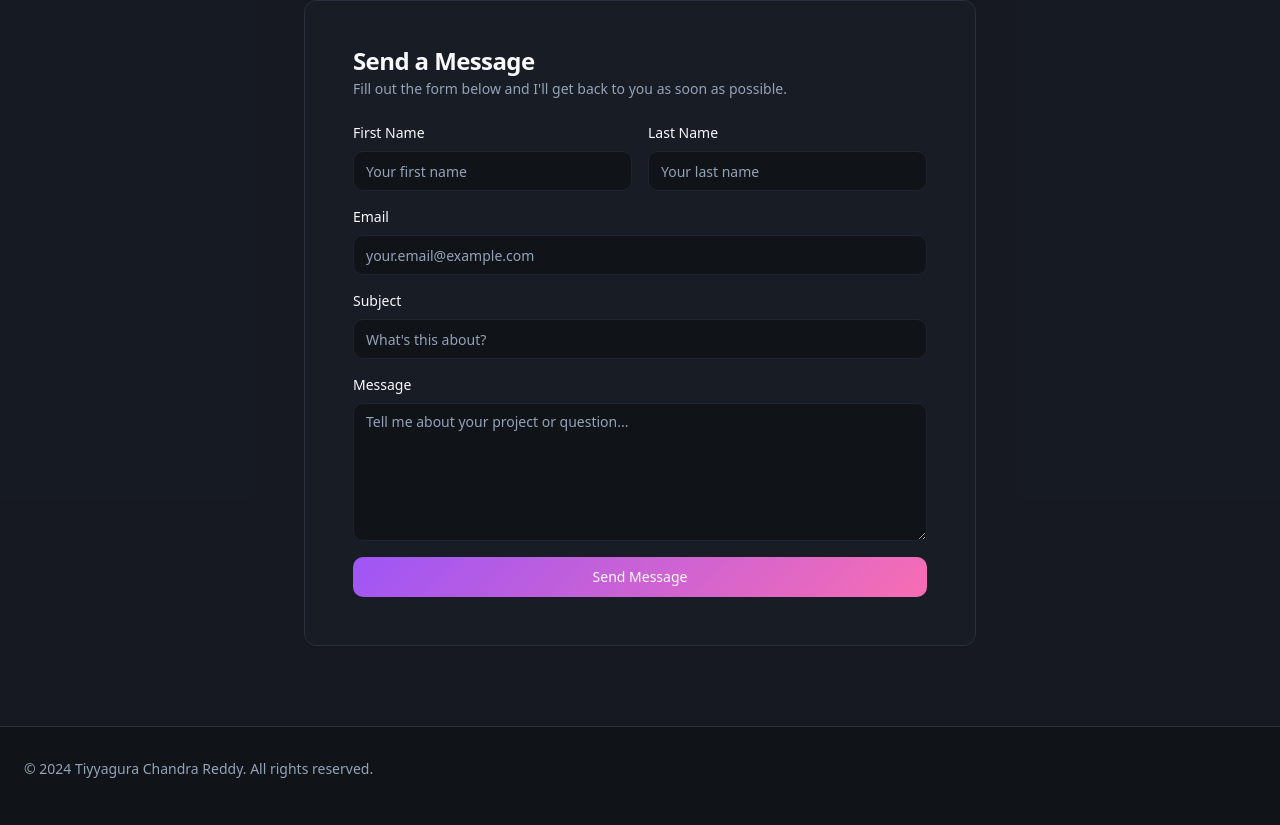
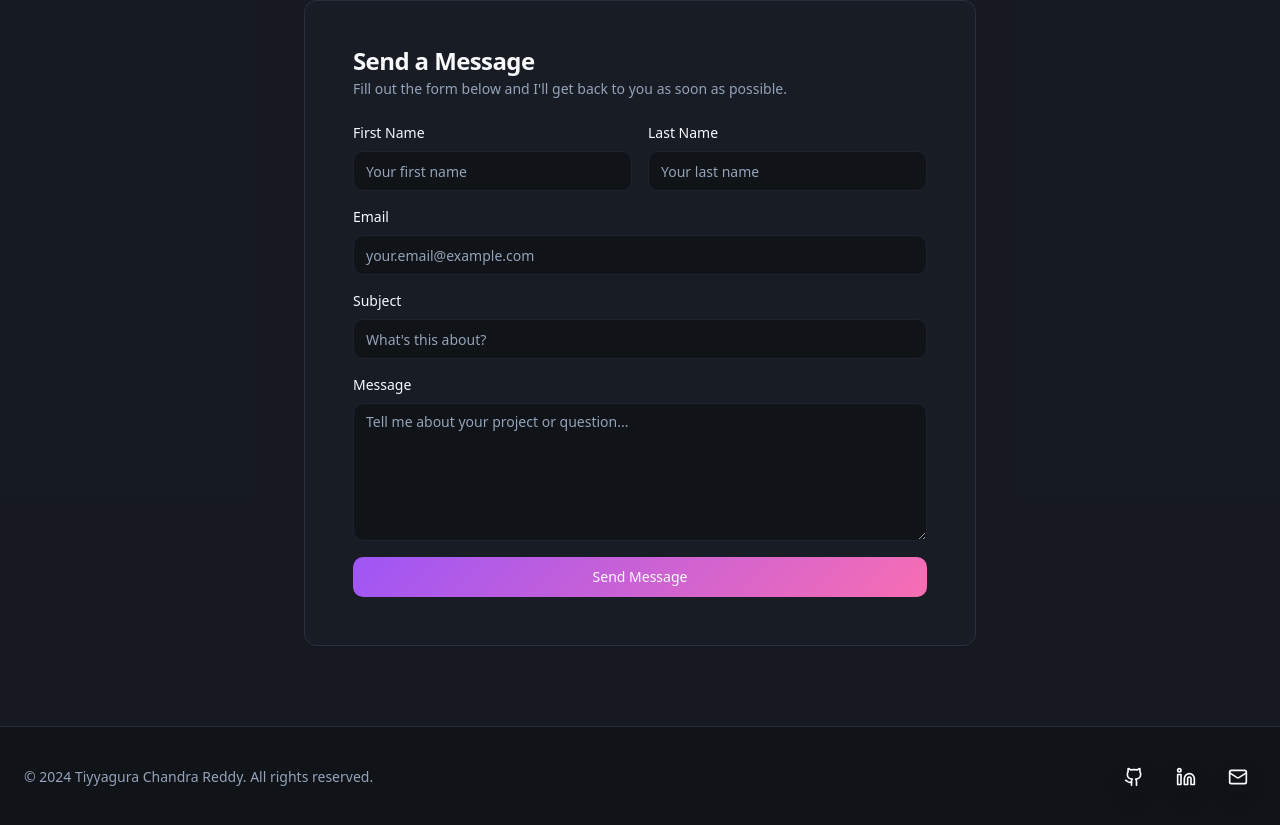
Before and after one commit to tchandrareddy21/tchandrareddy21.github.io, a React (Vite) app: page / in a window 1280 px wide. Shown: the part 5853-6678 px from the top of the page. Built offline with nearby package versions, Linux system fonts and the light colour scheme.

Commit message:
Fix: Social media links and add to footer
Ensure social media links are clickable and add them to the footer section.

```diff
--- a/src/components/Portfolio.tsx
+++ b/src/components/Portfolio.tsx
@@ -651,10 +651,36 @@ const Portfolio = () => {
       {/* Footer */}
       <footer className="py-8 border-t border-border">
         <div className="container mx-auto px-6">
-          <div className="flex flex-col md:flex-row items-center justify-between">
-            <p className="text-muted-foreground text-sm justify-center">
+          <div className="flex flex-col md:flex-row items-center justify-between gap-4">
+            <p className="text-muted-foreground text-sm">
               © 2024 Tiyyagura Chandra Reddy. All rights reserved.
             </p>
+            <div className="flex gap-4">
+              <a
+                href="https://github.com/tchandrareddy21"
+                target="_blank"
+                rel="noopener noreferrer"
+                className="p-2 bg-background/80 rounded-full shadow-lg hover:shadow-xl transition-all hover:scale-110 hover-glow"
+              >
+                <Github className="w-5 h-5" />
+              </a>
+              <a
+                href="https://www.linkedin.com/in/tchandrareddy21/"
+                target="_blank"
+                rel="noopener noreferrer"
+                className="p-2 bg-background/80 rounded-full shadow-lg hover:shadow-xl transition-all hover:scale-110 hover-glow"
+              >
+                <Linkedin className="w-5 h-5" />
+              </a>
+              <a
+                href="mailto:tchandrareddy21@gmail.com"
+                target="_blank"
+                rel="noopener noreferrer"
+                className="p-2 bg-background/80 rounded-full shadow-lg hover:shadow-xl transition-all hover:scale-110 hover-glow"
+              >
+                <Mail className="w-5 h-5" />
+              </a>
+            </div>
           </div>
         </div>
       </footer>
```
